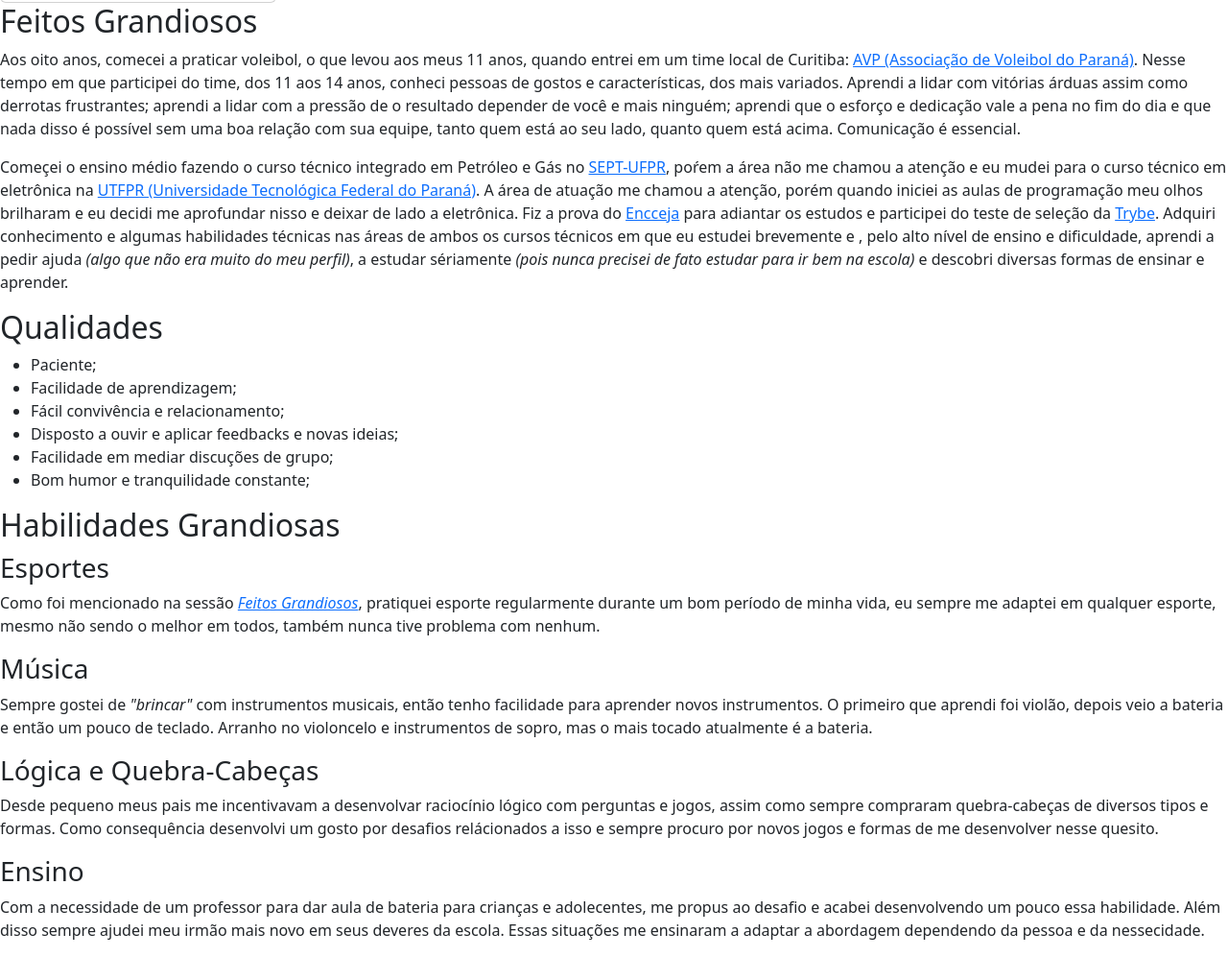
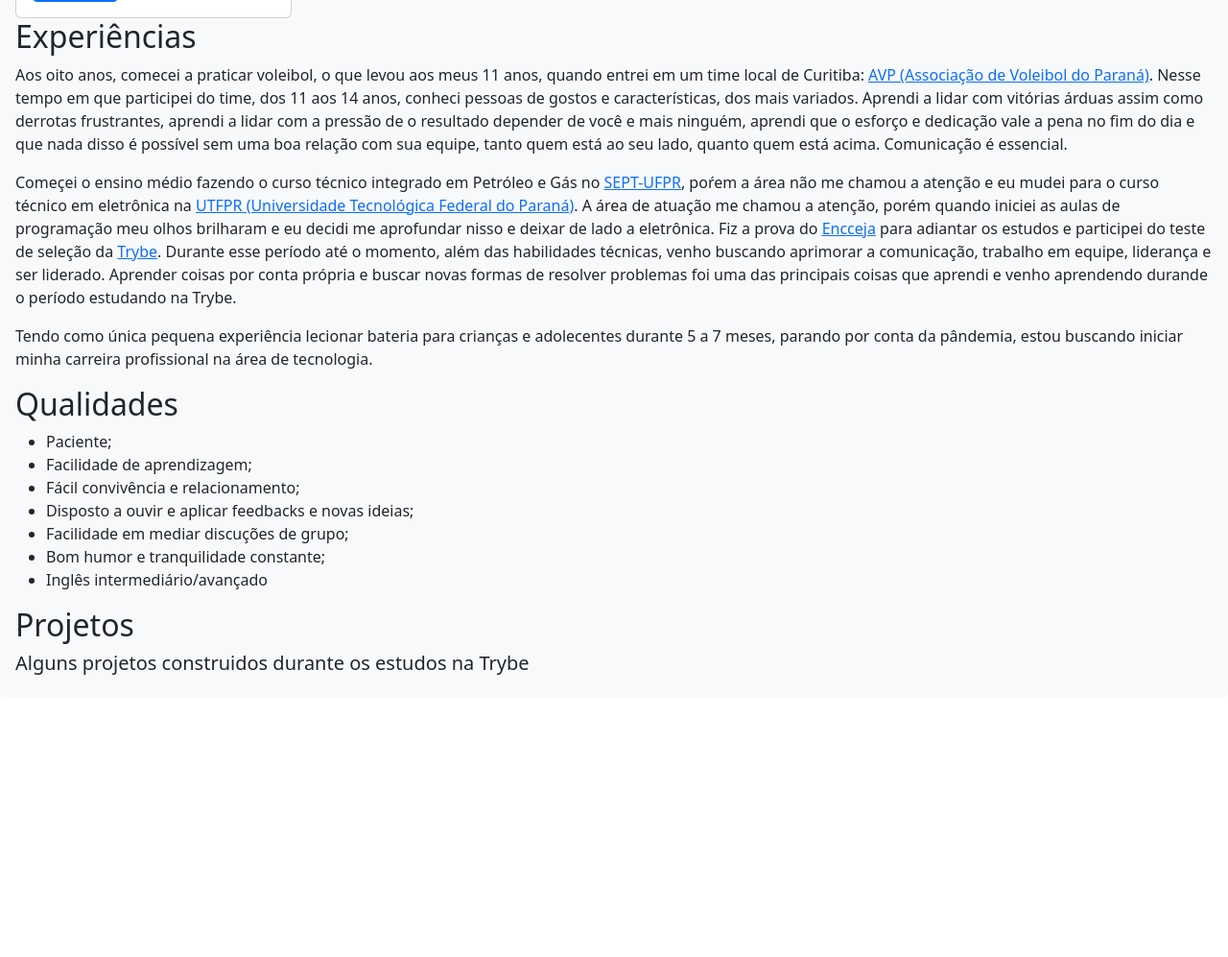
Before and after one commit to naaharo/naaharo.github.io, a plain HTML site: page index.html in a window 1280 px wide. Shown: the part 666-1663 px from the top of the page at 96% size. After the commit the page ends 1393 px from the top, so only its background shows below. Drawn offline with nearby package versions, Linux system fonts and the light colour scheme.

Commit message:
Mais mudanças

```diff
--- a/index.html
+++ b/index.html
@@ -8,46 +8,47 @@
   <title>Portifólio - Natã</title>
 
   <!-- Links -->
-  <!-- <link rel="stylesheet" type="text/css" href="style.css" /> -->
+  <link rel="stylesheet" type="text/css" href="style.css" />
   <link href="https://cdn.jsdelivr.net/npm/bootstrap@5.2.2/dist/css/bootstrap.min.css" rel="stylesheet"
     integrity="sha384-Zenh87qX5JnK2Jl0vWa8Ck2rdkQ2Bzep5IDxbcnCeuOxjzrPF/et3URy9Bv1WTRi" crossorigin="anonymous">
 </head>
 
-<body data-bs-spy="scroll" data-bs-target="#navBar" tabindex="0">
+<body>
   <!-- Nav Sticky -->
   <nav id="navBar" class="sticky-sm-top navbar bg-light px-3 mb-3 ">
     <span class="navbar-brand">Portifólio em Construção</span>
     <div class="nav nav-pills">
-      <a class="nav-link active" aria-current="page" href="#apresent">Apresentação</a>
-      <a class="nav-link" href="#feitos">Feitos Grandiosos</a>
-      <a class="nav-link" href="#qualidades">Qualidades Grandiosas</a>
-      <a class="nav-link" href="#habilidades">Habilidades Grandiosas</a>
+      <a class="nav-link active" aria-current="page" href="#profileCard">Apresentação</a>
+      <a class="nav-link" href="#exp">Experiências</a>
+      <a class="nav-link" href="#qualidades">Qualidades</a>
+      <a class="nav-link" href="#projetos">Projetos</a>
     </div>
   </nav>
 
-  <div data-bs-spy="scroll" data-bs-target="#navbar-example2" data-bs-root-margin="0px 0px -40%" data-bs-smooth-scroll="true" lass="scrollspy-example bg-light p-3 rounded-2" tabindex="0">
+  <div id="mainDiv" data-bs-spy="scroll" data-bs-target="#navBar" data-bs-root-margin="0px 0px -40%" data-bs-smooth-scroll="true" class="scrollspy-example bg-light p-3 rounded-2" tabindex="0">
 
     <!-- Card de Apresentação -->
-    <div id="apresent" class="card" style="width: 18rem;">
+    <div id="profileCard" class="card" style="width: 18rem;">
       <img src="./foto_de_perfil.jpeg" alt="foto de perfil" class="card-img-top" />
       <div class="card-body">
         <h5 class="card-title">Natã Abrahão Rodrigues</h5>
-        <p class="card-text">Nasceu em 26 de Setembro de 2000 em Curitiba, Paraná, Brasil. Atualmente é estudante de Desenvolvimento Web na Trybe</p>
+        <p class="card-text">Nasceu em 26 de Setembro de 2000 em Curitiba, Paraná, Brasil. Atualmente é estudante de
+          Desenvolvimento Web na Trybe</p>
         <a href="https://www.linkedin.com/in/naaharo/" target="_blank" class="btn btn-primary">LinkedIn</a>
       </div>
     </div>
 
     <!-- Feitos -->
-    <div id="feitos">
-      <h2>Feitos Grandiosos</h2>
+    <div id="exp">
+      <h2>Experiências</h2>
 
       <p>
         Aos oito anos, comecei a praticar voleibol, o que levou aos meus 11 anos, quando entrei em um time local de
         Curitiba:
         <a href="https://www.avp.org.br/" target="_blank">AVP (Associação de Voleibol do Paraná)</a>. Nesse tempo
         em que participei do time, dos 11 aos 14 anos, conheci pessoas de gostos e características, dos mais variados.
-        Aprendi a lidar com vitórias árduas assim como derrotas frustrantes; aprendi a lidar com a pressão de o
-        resultado depender de você e mais ninguém; aprendi que o esforço e dedicação vale a pena no fim do dia e que
+        Aprendi a lidar com vitórias árduas assim como derrotas frustrantes, aprendi a lidar com a pressão de o
+        resultado depender de você e mais ninguém, aprendi que o esforço e dedicação vale a pena no fim do dia e que
         nada disso é possível sem uma boa relação com sua equipe, tanto quem está ao seu lado, quanto quem está acima.
         Comunicação é essencial.
       </p>
@@ -61,11 +62,12 @@
         eletrônica. Fiz a prova do <a
           href="https://www.gov.br/inep/pt-br/areas-de-atuacao/avaliacao-e-exames-educacionais/encceja"
           target="_blank">Encceja</a> para adiantar os estudos e participei do teste de seleção da <a
-          href="https://www.betrybe.com/" target="_blank">Trybe</a>. Adquiri conhecimento e algumas habilidades
-        técnicas nas áreas de ambos os cursos técnicos em que eu estudei brevemente e , pelo alto nível de ensino e
-        dificuldade, aprendi a pedir ajuda <em>(algo que não era muito do meu perfil)</em>, a estudar sériamente
-        <em>(pois nunca precisei de fato estudar para ir bem na escola)</em> e descobri diversas formas de ensinar e
-        aprender.
+          href="https://www.betrybe.com/" target="_blank">Trybe</a>. Durante esse período até o momento, além das
+        habilidades técnicas, venho buscando aprimorar a comunicação, trabalho em equipe, liderança e ser liderado. Aprender coisas por conta própria e buscar novas formas de resolver problemas foi uma das principais coisas que aprendi e venho aprendendo durande o período estudando na Trybe.
+      </p>
+
+      <p>
+        Tendo como única pequena experiência lecionar bateria para crianças e adolecentes durante 5 a 7 meses, parando por conta da pândemia, estou buscando iniciar minha carreira profissional na área de tecnologia.
       </p>
     </div>
 
@@ -73,52 +75,14 @@
     <div id="qualidades">
       <h2>Qualidades</h2>
 
-        <ul class="lista" id="qualityList"></ul>
+      <ul id="qualityList"></ul>
     </div>
 
     <!-- Habilidades -->
-      <div id="habilidades">
-        <h2>Habilidades Grandiosas</h2>
+    <div id="projetos">
+      <h2>Projetos</h2>
 
-        <h3 class="miniT">Esportes</h3>
-
-        <p>
-          Como foi mencionado na sessão
-          <a href="#feitosG" class="linkp"><em>Feitos Grandiosos</em></a>, pratiquei esporte regularmente durante um bom
-          período de minha vida, eu
-          sempre me adaptei em qualquer esporte, mesmo não sendo o melhor em todos,
-          também nunca tive problema com nenhum.
-        </p>
-
-        <h3 class="miniT">Música</h3>
-
-        <p>
-          Sempre gostei de <em>"brincar"</em> com instrumentos musicais, então tenho
-          facilidade para aprender novos instrumentos. O primeiro que aprendi foi
-          violão, depois veio a bateria e então um pouco de teclado. Arranho no
-          violoncelo e instrumentos de sopro, mas o mais tocado atualmente é a
-          bateria.
-        </p>
-
-        <h3 class="miniT">Lógica e Quebra-Cabeças</h3>
-
-        <p>
-          Desde pequeno meus pais me incentivavam a desenvolvar raciocínio lógico
-          com perguntas e jogos, assim como sempre compraram quebra-cabeças de
-          diversos tipos e formas. Como consequência desenvolvi um gosto por
-          desafios relácionados a isso e sempre procuro por novos jogos e formas de
-          me desenvolver nesse quesito.
-        </p>
-
-        <h3 class="miniT">Ensino</h3>
-
-        <p>
-          Com a necessidade de um professor para dar aula de bateria para crianças e
-          adolecentes, me propus ao desafio e acabei desenvolvendo um pouco essa
-          habilidade. Além disso sempre ajudei meu irmão mais novo em seus deveres
-          da escola. Essas situações me ensinaram a adaptar a abordagem dependendo
-          da pessoa e da nessecidade.
-        </p>
+      <h5>Alguns projetos construidos durante os estudos na Trybe</h5>
     </div>
   </div>
 
--- a/script.js
+++ b/script.js
@@ -5,6 +5,7 @@ const qualityArray = [
   'Disposto a ouvir e aplicar feedbacks e novas ideias;',
   'Facilidade em mediar discuções de grupo;',
   'Bom humor e tranquilidade constante;',
+  'Inglês intermediário/avançado'
 ];
 
 let qualList = document.getElementById('qualityList');
```
Also changed, not shown: eu_em_pe.png (deleted). Lines whose indentation alone changed are shown as unchanged.
